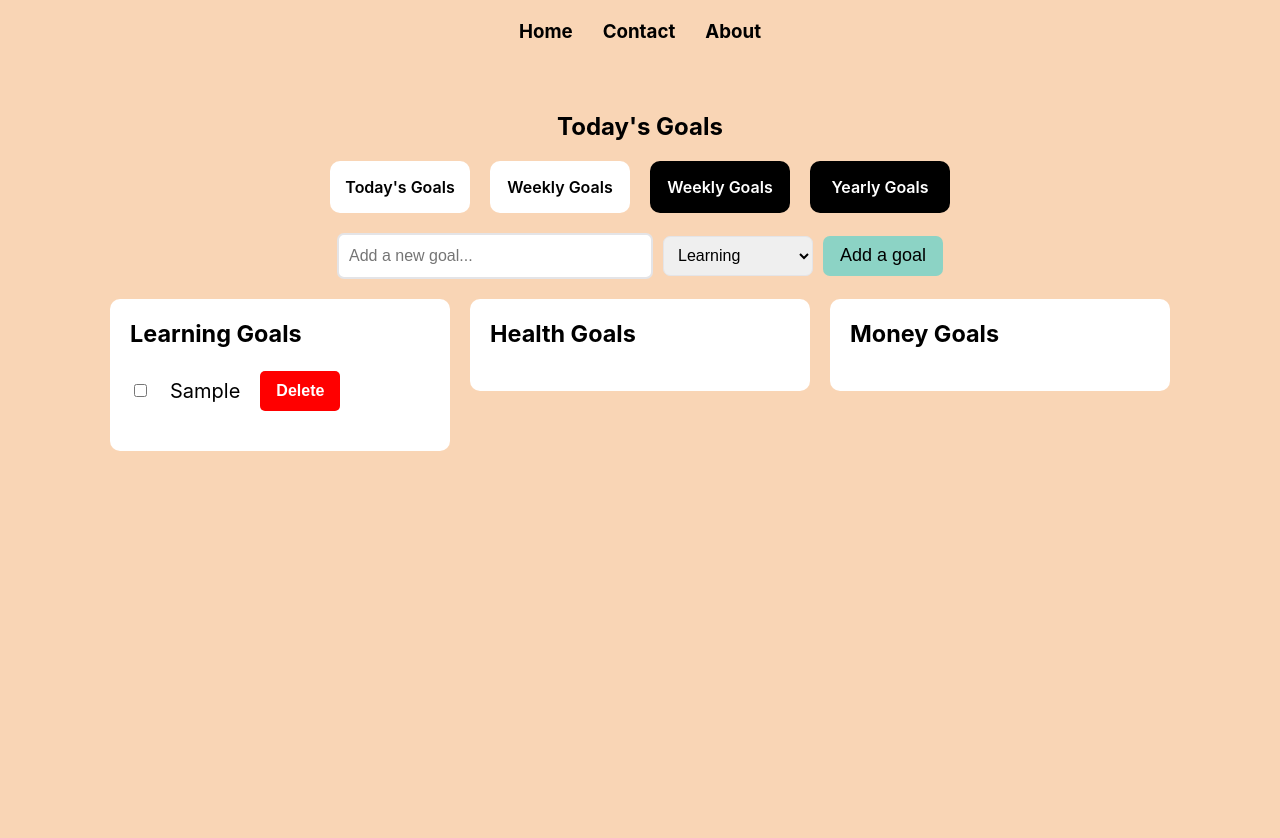
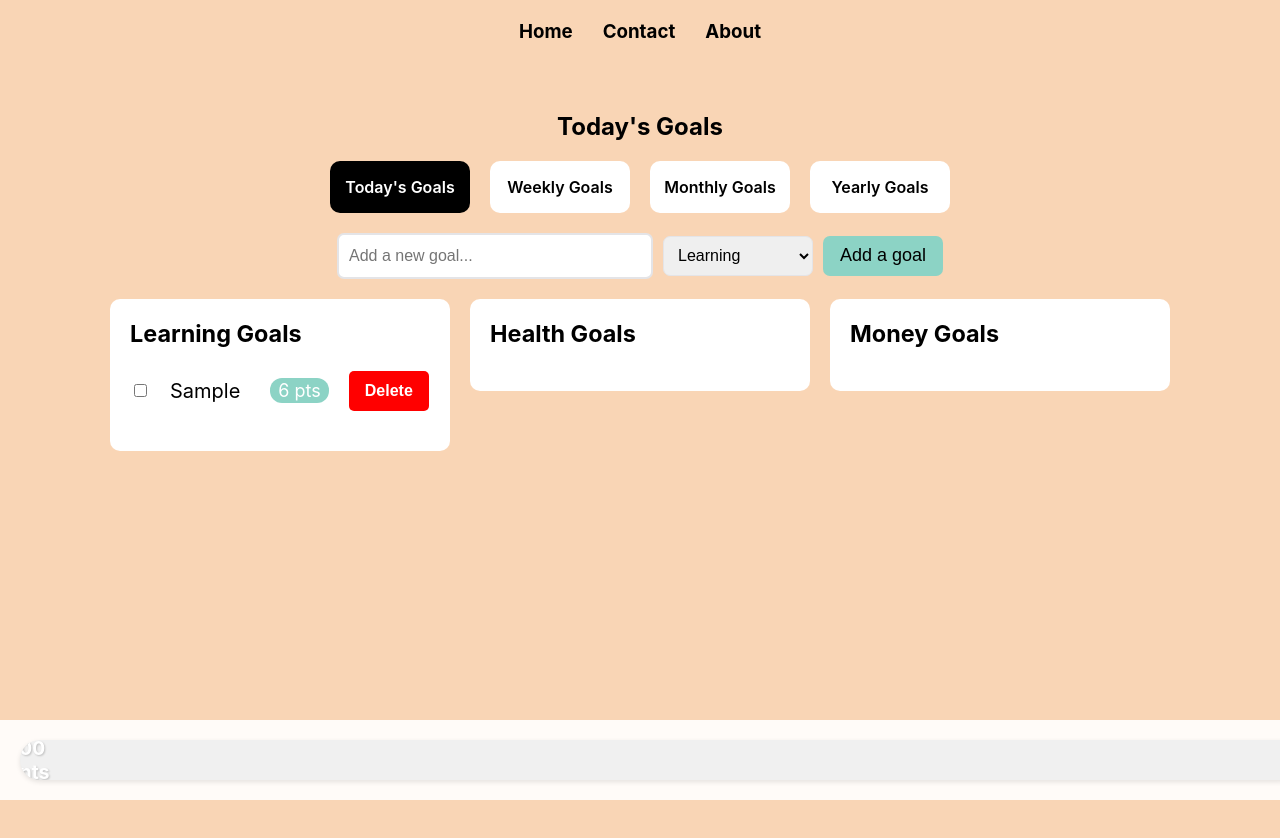
Before and after one commit to iftekar2/FinalProject, a React (Create React App) app: page / in a window 1280 px wide. Both pictures are taken after typing "Sample" into the empty fields and a click on the button "Add a goal". Shown: the top 838 px of the page. Built offline with nearby package versions, Linux system fonts and the light colour scheme.

Commit message:
Adding pints system to the application

```diff
--- a/src/Components/Categorys.js
+++ b/src/Components/Categorys.js
@@ -1,7 +1,7 @@
 import React from "react";
 import styled from "styled-components";
 
-// export default function Categorys() {
+// export default function Category() {
 //   return (
 //     <div>
 //         <Category>
--- a/src/Components/GoalApp.js
+++ b/src/Components/GoalApp.js
@@ -2,36 +2,74 @@ import React, { useState } from "react";
 import GoalInput from "./GoalInput";
 import GoalList from "./GoalList";
 
-function GoalApp() {
+export default function GoalApp({ timeframe, onPointsEarned }) {
+  const generateRandomPoints = () => Math.floor(Math.random() * 6) + 5; // Random number between 5-10
+
   const [goals, setGoals] = useState({
+    today: {
       Learning: [],
       Health: [],
       Money: [],
+    },
+    week: {
+      Learning: [],
+      Health: [],
+      Money: [],
+    },
+    month: {
+      Learning: [],
+      Health: [],
+      Money: [],
+    },
+    year: {
+      Learning: [],
+      Health: [],
+      Money: [],
+    },
   });
 
   const addGoal = (text, category) => {
+    const points = generateRandomPoints();
     setGoals((prevGoals) => ({
       ...prevGoals,
+      [timeframe]: {
+        ...prevGoals[timeframe],
         [category]: [
-        ...prevGoals[category],
-        { text, points: 10, completed: false },
+          ...prevGoals[timeframe][category],
+          { text, points, completed: false },
         ],
+      },
     }));
   };
 
   const handleComplete = (category, index) => {
+    const currentGoal = goals[timeframe][category][index];
+    const pointsToAdd = currentGoal.completed
+      ? -currentGoal.points
+      : currentGoal.points;
+
     setGoals((prevGoals) => ({
       ...prevGoals,
-      [category]: prevGoals[category].map((goal, i) =>
+      [timeframe]: {
+        ...prevGoals[timeframe],
+        [category]: prevGoals[timeframe][category].map((goal, i) =>
           i === index ? { ...goal, completed: !goal.completed } : goal
         ),
+      },
     }));
+
+    onPointsEarned(pointsToAdd);
   };
 
   const handleDelete = (category, index) => {
     setGoals((prevGoals) => ({
       ...prevGoals,
-      [category]: prevGoals[category].filter((_, i) => i !== index),
+      [timeframe]: {
+        ...prevGoals[timeframe],
+        [category]: prevGoals[timeframe][category].filter(
+          (_, i) => i !== index
+        ),
+      },
     }));
   };
 
@@ -39,12 +77,10 @@ function GoalApp() {
     <div>
       <GoalInput addGoal={addGoal} />
       <GoalList
-        goals={goals}
+        goals={goals[timeframe]}
         onComplete={handleComplete}
         onDelete={handleDelete}
       />
     </div>
   );
 }
-
-export default GoalApp;
--- a/src/Components/GoalList.js
+++ b/src/Components/GoalList.js
@@ -15,6 +15,7 @@ function GoalList({ goals, onComplete, onDelete }) {
                 onChange={() => onComplete("Learning", index)}
               />
               <GoalText completed={goal.completed}>{goal.text}</GoalText>
+              <PointsTag>{goal.points} pts</PointsTag>
               <button onClick={() => onDelete("Learning", index)}>
                 Delete
               </button>
@@ -34,6 +35,7 @@ function GoalList({ goals, onComplete, onDelete }) {
                 onChange={() => onComplete("Health", index)}
               />
               <GoalText completed={goal.completed}>{goal.text}</GoalText>
+              <PointsTag>{goal.points} pts</PointsTag>
               <button onClick={() => onDelete("Health", index)}>Delete</button>
             </GoalItem>
           ))}
@@ -51,6 +53,7 @@ function GoalList({ goals, onComplete, onDelete }) {
                 onChange={() => onComplete("Money", index)}
               />
               <GoalText completed={goal.completed}>{goal.text}</GoalText>
+              <PointsTag>{goal.points} pts</PointsTag>
               <button onClick={() => onDelete("Money", index)}>Delete</button>
             </GoalItem>
           ))}
@@ -81,7 +84,6 @@ const LearningBox = styled(GoalBox)`
   ul {
     padding: 0;
   }
-
   button {
     height: 40px;
     width: 80px;
@@ -93,11 +95,11 @@ const LearningBox = styled(GoalBox)`
     border-radius: 5px;
   }
 `;
+
 const HealthBox = styled(GoalBox)`
   ul {
     padding: 0;
   }
-
   button {
     height: 40px;
     width: 80px;
@@ -109,11 +111,11 @@ const HealthBox = styled(GoalBox)`
     border-radius: 5px;
   }
 `;
+
 const MoneyBox = styled(GoalBox)`
   ul {
     padding: 0;
   }
-
   button {
     height: 40px;
     width: 80px;
@@ -130,8 +132,7 @@ const GoalItem = styled.li`
   display: flex;
   align-items: center;
   gap: 10px;
-  text-decoration: ${(props) => (props.completed ? "line-through" : "none")};
-  color: ${(props) => (props.completed ? "#aaa" : "black")};
+  margin-bottom: 10px;
 `;
 
 const GoalText = styled.span`
@@ -139,4 +140,13 @@ const GoalText = styled.span`
   margin: 0 10px;
 `;
 
+const PointsTag = styled.span`
+  background-color: #8cd3c5;
+  color: white;
+  padding: 2px 8px;
+  border-radius: 12px;
+  font-size: 0.9em;
+  margin: 0 10px;
+`;
+
 export default GoalList;
--- a/src/Components/GoalTimeLine.js
+++ b/src/Components/GoalTimeLine.js
@@ -1,31 +1,44 @@
 import React, { useState } from "react";
 import styled from "styled-components";
 
-function GoalTimeLine() {
-  const [isClicked, setIsClicked] = useState(false);
+function GoalTimeLine({ onTimeframeChange }) {
+  const [activeTimeframe, setActiveTimeframe] = useState("today");
 
-  const handleClick = () => {
-    setIsClicked(!isClicked);
+  const handleTimeframeClick = (timeframe) => {
+    setActiveTimeframe(timeframe);
+    onTimeframeChange(timeframe);
   };
 
   return (
     <div>
       <TimeLine>
-        <Today onClick={handleClick} clicked={isClicked}>
+        <TimeframeButton
+          active={activeTimeframe === "today"}
+          onClick={() => handleTimeframeClick("today")}
+        >
           <p>Today's Goals</p>
-        </Today>
+        </TimeframeButton>
 
-        <Week>
+        <TimeframeButton
+          active={activeTimeframe === "week"}
+          onClick={() => handleTimeframeClick("week")}
+        >
           <p>Weekly Goals</p>
-        </Week>
+        </TimeframeButton>
 
-        <Month>
-          <p>Weekly Goals</p>
-        </Month>
+        <TimeframeButton
+          active={activeTimeframe === "month"}
+          onClick={() => handleTimeframeClick("month")}
+        >
+          <p>Monthly Goals</p>
+        </TimeframeButton>
 
-        <Year>
+        <TimeframeButton
+          active={activeTimeframe === "year"}
+          onClick={() => handleTimeframeClick("year")}
+        >
           <p>Yearly Goals</p>
-        </Year>
+        </TimeframeButton>
       </TimeLine>
     </div>
   );
@@ -40,43 +53,20 @@ const TimeLine = styled.div`
   font-weight: 600;
 `;
 
-const Today = styled.div`
-  background-color: ${({ clicked }) => (clicked ? "black" : "white")};
-  color: ${({ clicked }) => (clicked ? "white" : "black")};
+const TimeframeButton = styled.div`
+  background-color: ${({ active }) => (active ? "black" : "white")};
+  color: ${({ active }) => (active ? "white" : "black")};
   width: 140px;
   display: flex;
   justify-content: center;
   align-items: center;
   border-radius: 10px;
   cursor: pointer;
-`;
-const Week = styled.div`
-  background-color: ${({ clicked }) => (clicked ? "black" : "white")};
-  color: ${({ clicked }) => (clicked ? "white" : "black")};
-  width: 140px;
-  display: flex;
-  justify-content: center;
-  align-items: center;
-  border-radius: 10px;
-  cursor: pointer;
-`;
-const Month = styled.div`
-  background-color: ${({ clicked }) => (clicked ? "black" : "white")};
-  color: ${({ clicked }) => (clicked ? "black" : "white")};
-  background-color: black;
-  width: 140px;
-  display: flex;
-  justify-content: center;
-  align-items: center;
-  border-radius: 10px;
-`;
-const Year = styled.div`
-  background-color: black;
-  width: 140px;
-  display: flex;
-  justify-content: center;
-  align-items: center;
-  border-radius: 10px;
+  transition: all 0.3s ease;
+
+  &:hover {
+    background-color: ${({ active }) => (!active ? "#f0f0f0" : "black")};
+  }
 `;
 
 export default GoalTimeLine;
--- a/src/Components/Home.js
+++ b/src/Components/Home.js
@@ -1,18 +1,40 @@
-import React from "react";
+import React, { useState } from "react";
 import "./Home.css";
 import GoalTimeLine from "./GoalTimeLine";
 import GoalApp from "./GoalApp";
+import PointsBar from "./PointsBar";
 
 function Home() {
+  const [currentTimeframe, setCurrentTimeframe] = useState("today");
+  const [totalPoints, setTotalPoints] = useState(0);
+  const MAX_POINTS = 100; // You can adjust this value
+
+  const handleTimeframeChange = (timeframe) => {
+    setCurrentTimeframe(timeframe);
+  };
+
+  const handlePointsChange = (points) => {
+    setTotalPoints((prev) => Math.min(MAX_POINTS, prev + points));
+  };
+
   return (
     <div className="HomeClass">
       <div className="home">
         <div className="title">
-          <h2>Today's Goals</h2>
+          <h2>
+            {currentTimeframe === "today" && "Today's Goals"}
+            {currentTimeframe === "week" && "Weekly Goals"}
+            {currentTimeframe === "month" && "Monthly Goals"}
+            {currentTimeframe === "year" && "Yearly Goals"}
+          </h2>
         </div>
-        <GoalTimeLine />
-        <GoalApp />
+        <GoalTimeLine onTimeframeChange={handleTimeframeChange} />
+        <GoalApp
+          timeframe={currentTimeframe}
+          onPointsEarned={handlePointsChange}
+        />
       </div>
+      <PointsBar currentPoints={totalPoints} maxPoints={MAX_POINTS} />
     </div>
   );
 }
--- /dev/null
+++ b/src/Components/PointsBar.js
@@ -0,0 +1,55 @@
+import React from "react";
+import styled from "styled-components";
+
+const PointsBar = ({ currentPoints, maxPoints = 100 }) => {
+  const percentage = (currentPoints / maxPoints) * 100;
+
+  return (
+    <BarContainer>
+      <ProgressBarOuter>
+        <ProgressBarInner width={percentage}>
+          <PointsText>
+            {currentPoints}/{maxPoints} Points
+          </PointsText>
+        </ProgressBarInner>
+      </ProgressBarOuter>
+    </BarContainer>
+  );
+};
+
+const BarContainer = styled.div`
+  position: fixed;
+  bottom: 0;
+  left: 0;
+  width: 100%;
+  padding: 20px;
+  background-color: rgba(255, 255, 255, 0.9);
+`;
+
+const ProgressBarOuter = styled.div`
+  width: 100%;
+  height: 40px;
+  background-color: #f0f0f0;
+  border-radius: 20px;
+  overflow: hidden;
+  box-shadow: 0 2px 5px rgba(0, 0, 0, 0.1);
+`;
+
+const ProgressBarInner = styled.div`
+  width: ${(props) => props.width}%;
+  height: 100%;
+  background-color: #8cd3c5;
+  transition: width 0.5s ease-in-out;
+  display: flex;
+  align-items: center;
+  justify-content: center;
+`;
+
+const PointsText = styled.span`
+  color: white;
+  font-weight: bold;
+  font-size: 1.2rem;
+  text-shadow: 1px 1px 2px rgba(0, 0, 0, 0.2);
+`;
+
+export default PointsBar;
```
Also changed, not shown: src/App.css (+0 -39 lines). Lines whose indentation alone changed are shown as unchanged.
